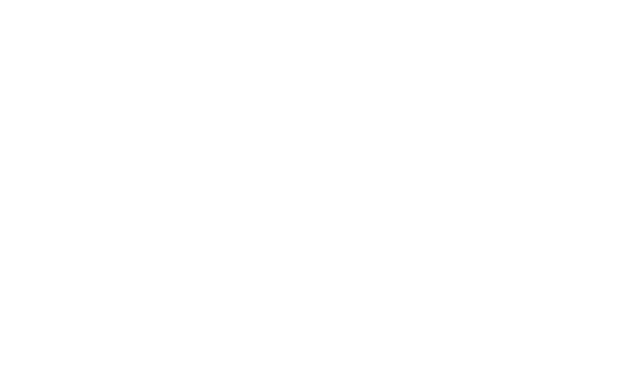
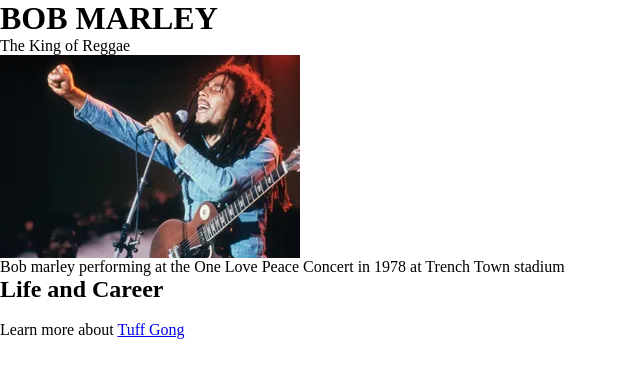
Before and after one commit to CGAJAY/tribute-page, a plain HTML site: page index.html in a window 1280 px wide. Shown: the whole page, without its empty margins (0-640 px from the left). Drawn offline with Linux system fonts and the light colour scheme.

Commit message:
Added HTML elements

```diff
--- a/index.html
+++ b/index.html
@@ -4,9 +4,28 @@
 	<meta charset="UTF-8">
 	<meta name="viewport" content="width=device-width, initial-scale=1.0">
 	<link rel="stylesheet" href="style.css">
-	<title>Malcom X tribute</title>
+	<title>Bob Marley tribute</title>
 </head>
 <body>
-
+	<main id="main">
+		<h1 id="title">BOB MARLEY</h1>
+		<p>The King of Reggae</p>
+		<figure id="img-div">
+			<img id="image" src="Bob-Marley-1978.webp" alt="Bob marley on stage performing">
+			<figcaption id="img-caption">
+				Bob marley performing at the One Love Peace Concert in 1978 at Trench Town stadium
+			</figcaption>
+		</figure>
+		<section id="tribute-info">
+			<h2>Life and Career</h2>
+			<ul>
+				<li></li>
+			</ul>
+			<p>
+				Learn more about
+				<a href="http://www.bobmarley.com" target="_blank" id="tribute-link">Tuff Gong</a>
+			</p>
+		</section>
+	</main>
 </body>
 </html>
--- a/style.css
+++ b/style.css
@@ -3,3 +3,8 @@
 	padding: 0;
 	box-sizing: border-box;
 }
+#image{
+	display: block;
+	max-width: 100%;
+	height: auto;
+}
```
Also changed, not shown: Bob-Marley-1978.webp (added).
